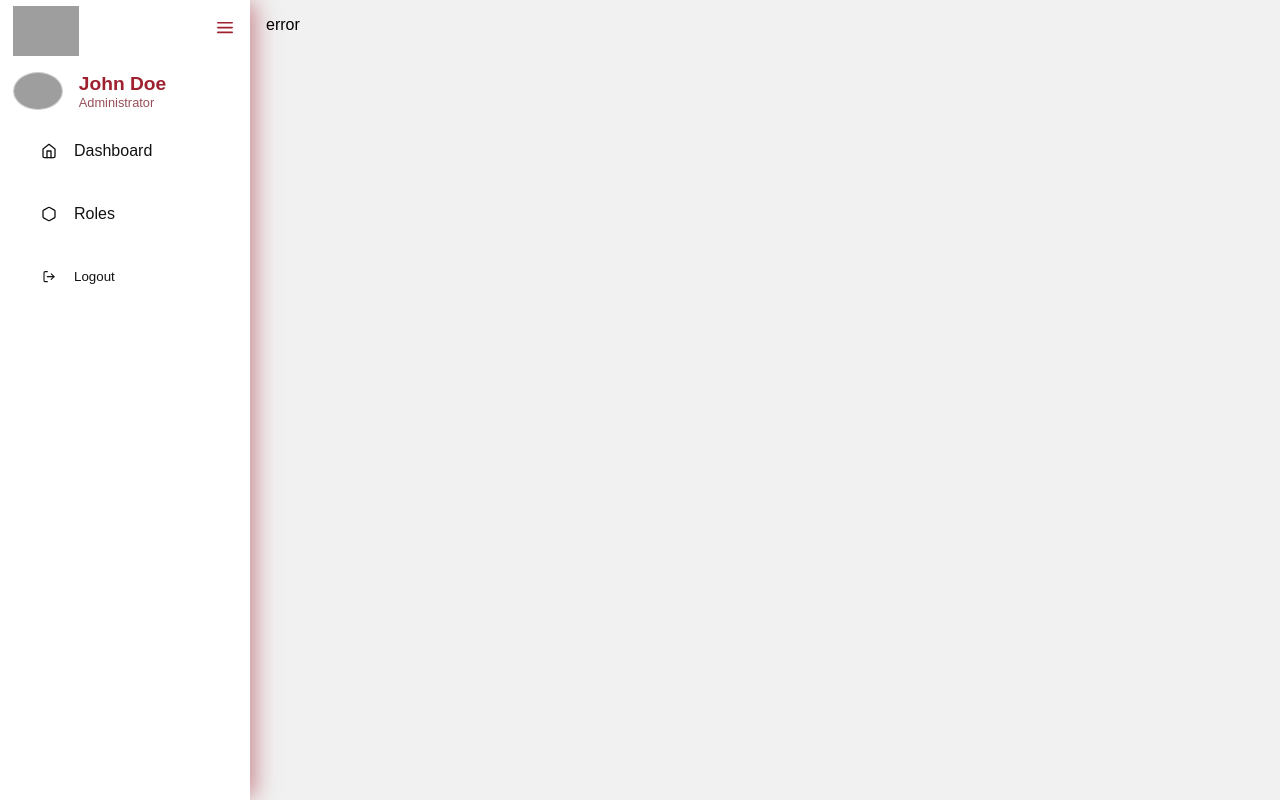
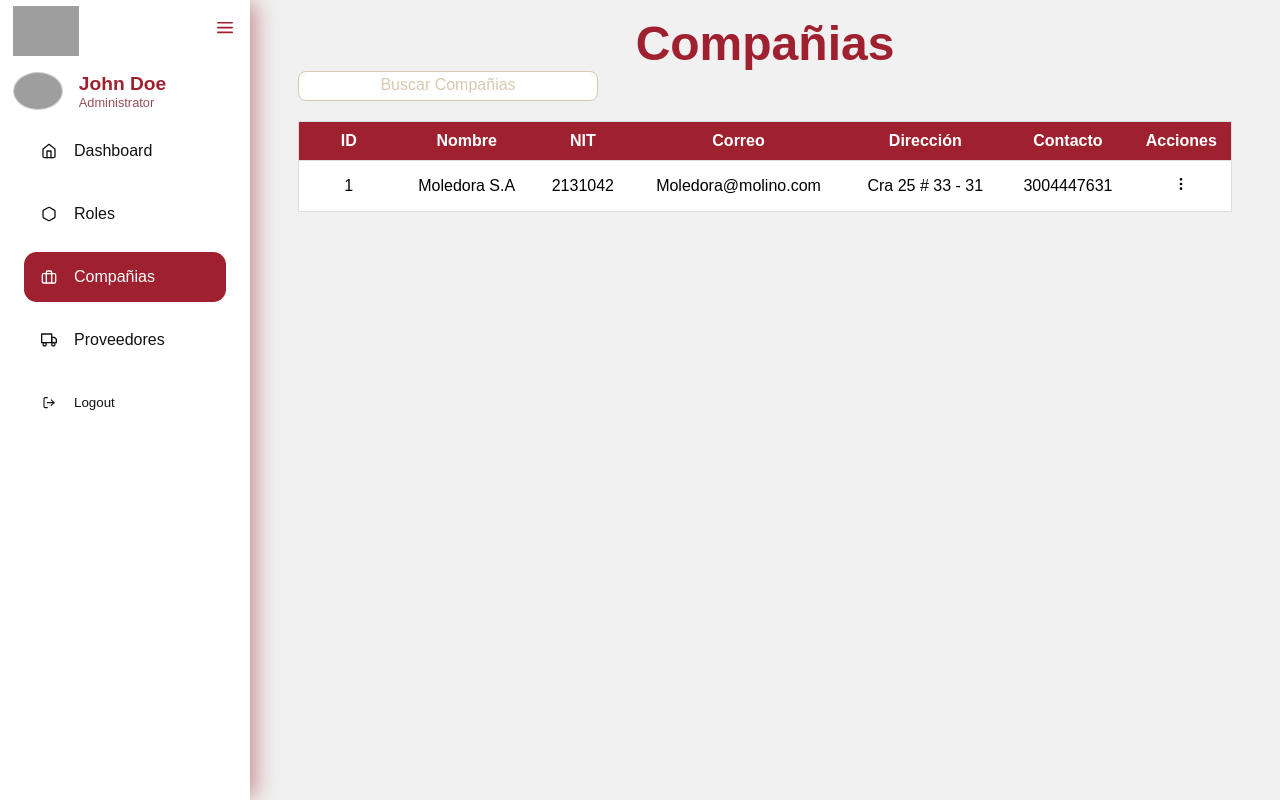
Before and after one commit to Luisanimation3d/CoffVArtFrontEndReactTs, a React app: page /#/admin/Companys in a window 1280 px wide. Built offline with nearby package versions, Linux system fonts and the light colour scheme; grey boxes are pictures that could not be loaded; the HTML template or start-up script is replaced by a standard one.

Commit message:
Correción detalles de Luis, Creación de vistas: compañias y proveedores

```diff
--- a/src/App.tsx
+++ b/src/App.tsx
@@ -1,6 +1,8 @@
 import {HashRouter, Routes, Route} from "react-router-dom";
 import {AdminLayout} from "./Layout/AdminLayout/AdminLayout.tsx";
 import {Roles} from "./Pages/Roles/Roles..tsx";
+import { Companys } from "./Pages/Companys/Companys.tsx";
+import { Suppliers } from "./Pages/Suppliers/Suppliers.tsx";
 
 export default function App() {
     return (
@@ -10,6 +12,8 @@ export default function App() {
                     <Route path={'*'} element={<div>error</div>}/>
                     <Route path={'dashboard'} element={<div>Dashboard</div>}/>
                     <Route path={'Roles'} element={<Roles/>}/>
+                    <Route path={'Companys'} element={<Companys/>}/>
+                    <Route path={'Suppliers'} element={<Suppliers/>}/>
                 </Route>
             </Routes>
         </HashRouter>
--- /dev/null
+++ b/src/Pages/Companys/Companys.tsx
@@ -0,0 +1,78 @@
+import {Column} from "../../types/Table";
+import {Table} from "../../components/Table/Table.tsx";
+import {Titles} from "../../components/Titles/Titles.tsx";
+import {Container} from "../../components/Container/Container.tsx";
+import {useState} from "react";
+import {SearchInput} from "../../components/SearchInput/SearchInput.tsx";
+
+export const Companys = () => {
+    const [search, setSearch] = useState<string>('')
+    const columnsCompanys: Column[] = [
+        {
+            key:'id',
+            header: 'ID',
+        },
+        {
+            key:'name',
+            header:'Nombre',
+        },
+        {
+            key: 'nit',
+            header: 'NIT',
+        },
+        {
+            key: 'email',
+            header: 'Correo',
+        },
+        {
+            key: 'address',
+            header: 'Dirección',
+        },
+        {
+            key: 'phone',
+            header: 'Contacto',
+        }
+    ]
+
+    const dataCompanys = [
+        {
+            id: 1,
+            name: 'Moledora S.A',
+            nit: '2131042',
+            email: 'Moledora@molino.com',
+            address: 'Cra 25 # 33 - 31',
+            phone: '3004447631',
+        }
+    ]
+
+    let dataCompanysFiltered: any;
+
+    if(search.length > 0){
+        dataCompanysFiltered = dataCompanys.filter(company=> company.name.toLowerCase().includes(search.toLowerCase())
+        || company.address.toLowerCase().includes(search.toLowerCase())
+        || company.nit.toLowerCase().includes(search.toLowerCase())
+        || company.phone.toLowerCase().includes(search.toLowerCase())
+        || company.email.toLowerCase().includes(search.toLowerCase())
+        )
+    }else{
+        dataCompanysFiltered = dataCompanys
+    }
+
+    return(
+        <>
+        <Container>
+            <Titles title={'Compañias'} level={1}/>
+            <div className="companys__table">
+                <SearchInput label={'Buscar Compañias'} onChange={e=> setSearch(e.target.value)} value={search} idSearch={'companySearch'} />
+                <Table columns={columnsCompanys} data={dataCompanysFiltered} onRowClick={()=> null} editableAction={{
+                    onClick: () => null,
+                }}
+                deleteAction={{
+                    onClick: () => null,
+                }}
+                />
+            </div>
+        </Container>
+    </>
+    )
+}
--- a/src/Pages/Roles/Roles..tsx
+++ b/src/Pages/Roles/Roles..tsx
@@ -14,11 +14,11 @@ export const Roles = () => {
         },
         {
             key: 'name',
-            header: 'Name',
+            header: 'Nombre',
         },
         {
             key: 'description',
-            header: 'Description',
+            header: 'Descripción',
         }
     ]
 
--- /dev/null
+++ b/src/Pages/Suppliers/Suppliers.tsx
@@ -0,0 +1,89 @@
+import {Column} from "../../types/Table";
+import {Table} from "../../components/Table/Table.tsx";
+import {Titles} from "../../components/Titles/Titles.tsx";
+import {Container} from "../../components/Container/Container.tsx";
+import {useState} from "react";
+import {SearchInput} from "../../components/SearchInput/SearchInput.tsx";
+
+export const Suppliers = () => {
+    const [search, setSearch] = useState<string>('')
+    const columnsSuppliers: Column[] = [
+        {
+            key: 'id',
+            header:'ID',
+        },
+        {
+            key: 'name',
+            header: 'Nombre',
+        },
+        {
+            key: 'nit',
+            header: 'NIT',
+        },
+        {
+            key: 'coffeType',
+            header: 'Tipo de Café',
+        },
+        {
+            key: 'address',
+            header: 'Dirección',
+        },
+        {
+            key: 'phone',
+            header: 'Contacto',
+        },
+        {
+            key: 'quality',
+            header: 'Calidad',
+        },
+        {
+            key: 'unitCost',
+            header: 'Costo Unitario',
+        }
+    ]
+
+    const dataSuppliers =[
+        {
+            id: 1,
+            name: 'Finca mi abuela',
+            nit: '2130412',
+            coffeType: 'pergamino',
+            address: 'Calle 30 # 100-20',
+            phone: '3005664123',
+            quality: 'Premiun',
+            unitCost: 50000,
+        },
+    ]
+
+    let dataSuppliersFiltered: any;
+
+    if(search.length > 0){
+        dataSuppliersFiltered = dataSuppliers.filter(supplier => supplier.name.toLowerCase().includes(search.toLowerCase() )
+        || supplier.nit.toLowerCase().includes(search.toLowerCase() )
+        || supplier.coffeType.toLowerCase().includes(search.toLowerCase() )
+        || supplier.address.toLowerCase().includes(search.toLowerCase() )
+        || supplier.phone.toLowerCase().includes(search.toLowerCase() )
+        || supplier.quality.toLowerCase().includes(search.toLowerCase() )
+        )
+    }else{
+        dataSuppliersFiltered = dataSuppliers
+    }
+
+    return (
+        <>
+            <Container>
+                <Titles title={'Proveedores'} level={1}/>
+                <div className="supplier__table">
+                    <SearchInput label={'Buscar Proveedores'} onChange={e=> setSearch(e.target.value)} value={search} idSearch={'supplierSearch'} />
+                    <Table columns={columnsSuppliers} data={dataSuppliersFiltered} onRowClick={()=> null} editableAction={{
+                        onClick: () => null,
+                    }}
+                    deleteAction={{
+                        onClick: () => null,
+                    }}
+                    />
+                </div>
+            </Container>
+        </>
+    )
+}
--- a/src/Routes/AdminRoutes.tsx
+++ b/src/Routes/AdminRoutes.tsx
@@ -1,5 +1,5 @@
 import {SideBarMenuItemProps} from "../types/MenuBar";
-import {FiHexagon, FiHome} from "react-icons/fi";
+import {FiHexagon, FiHome, FiBriefcase, FiTruck} from "react-icons/fi";
 
 export const AdminRoutes: SideBarMenuItemProps[] = [
     {
@@ -12,4 +12,14 @@ export const AdminRoutes: SideBarMenuItemProps[] = [
         link: 'Roles',
         icon: <FiHexagon/>
     },
+    {
+        title: 'Compañias',
+        link: 'Companys',
+        icon: <FiBriefcase/>
+    },
+    {
+        title: 'Proveedores',
+        link: 'Suppliers',
+        icon: <FiTruck/>
+    },
 ]
```
Also changed, not shown: 1 other file (tests, documents, lock files or other folders).
